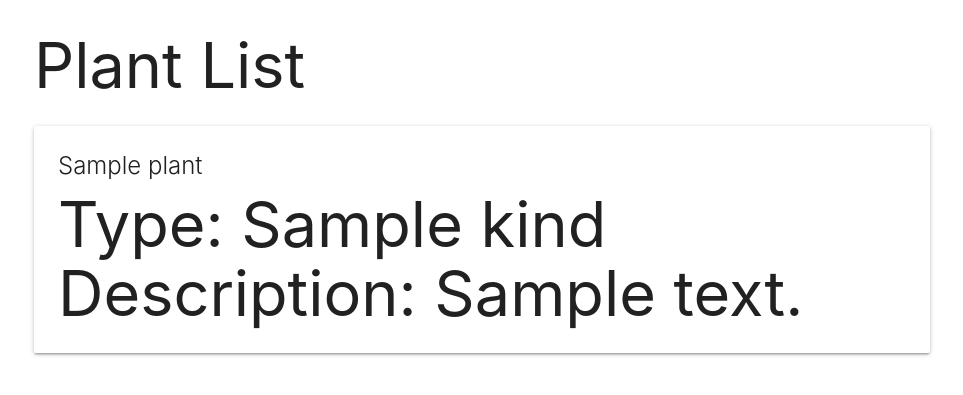
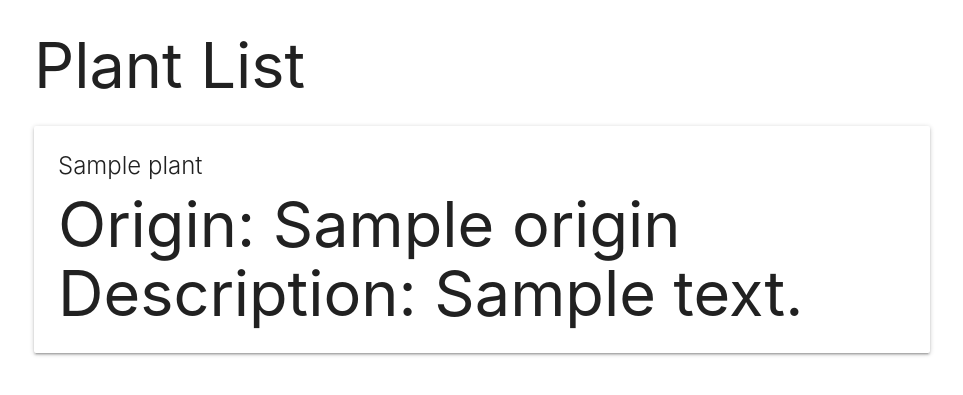
Before and after one commit to jennherrarte/plant-collector, a Django app: template main_app/templates/plants/index.html in a window 1280 px wide. Shown: the part 189-584 px from the top of the page, without its empty margins (158-1121 px from the left). Run offline with Django 3.2, Linux system fonts and the light colour scheme; the template is opened without the code that fills it: most values are stand-ins (such as "Sample title", 1, 10 or a date in 2020); parts of the project's set-up code (start-up, migrations or seed data) failed here and were passed over.

```diff
--- a/main_app/templates/plants/index.html
+++ b/main_app/templates/plants/index.html
@@ -7,7 +7,7 @@
   <div class="card">
     <div class="card-content">
       <span class="card-title">{{ plant.name }}</span>
-      <p>Type: {{ plant.kind }}</p>
+      <p>Origin: {{ plant.origin }}</p>
       <p>Description: {{ plant.description }}</p>
     </div>
   </div>
```
